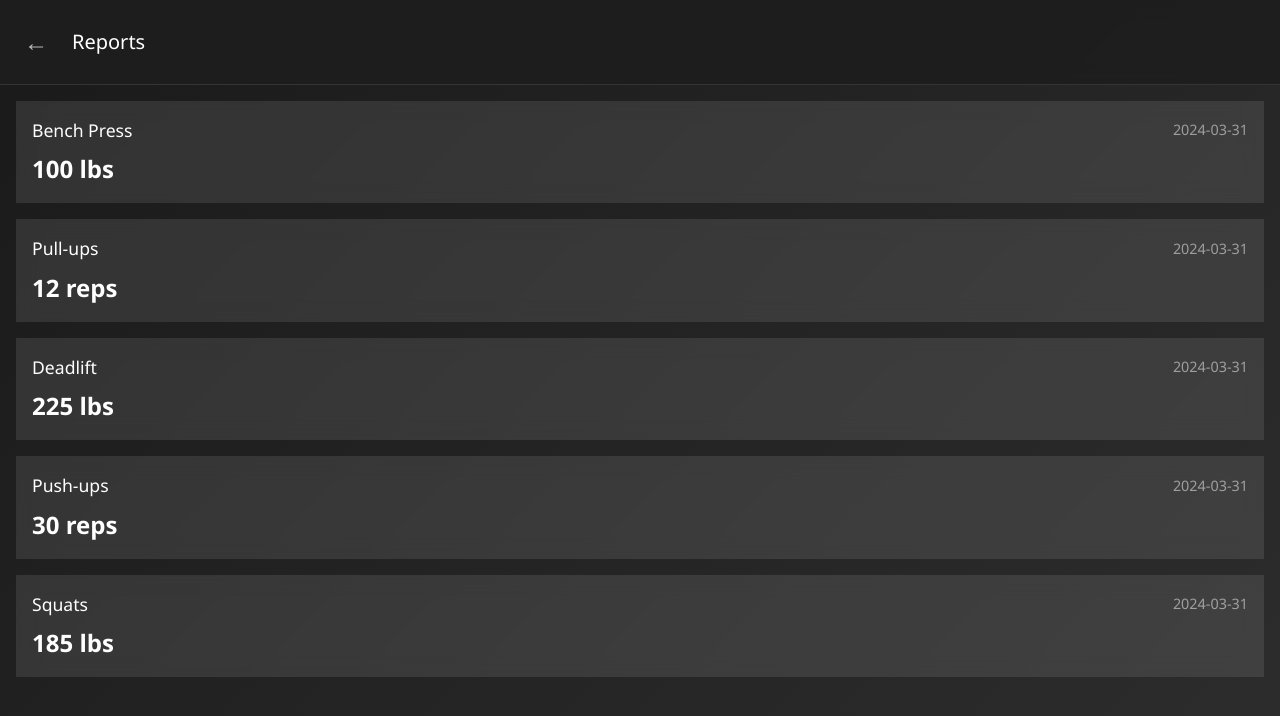
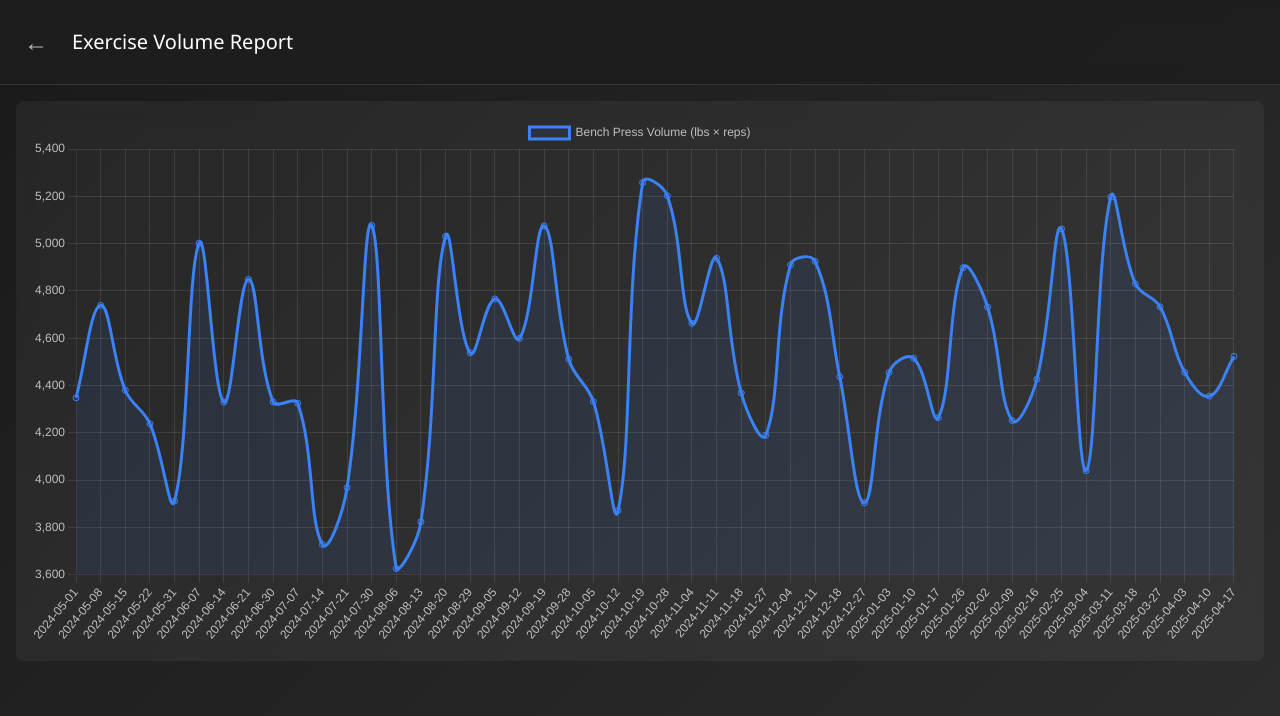
Before and after one commit to starkindustries/svelte-crud-app, a SvelteKit app: page /reports in a window 1280 px wide. Shown: the top 716 px of the page. Built offline with nearby package versions, Linux system fonts and the light colour scheme.

Commit message:
implement volume report with placeholder data

```diff
--- a/package.json
+++ b/package.json
@@ -34,6 +34,7 @@
 		"vite": "^6.0.0"
 	},
 	"dependencies": {
+		"chart.js": "^4.4.8",
 		"uuid": "^11.1.0"
 	}
 }
--- a/src/routes/reports/+page.svelte
+++ b/src/routes/reports/+page.svelte
@@ -1,5 +1,7 @@
 <script lang="ts">
 	import { goto } from '$app/navigation';
+	import { onMount } from 'svelte';
+	import Chart from 'chart.js/auto';
 
 	const reports = [
 		{ id: 1, title: 'Bench Press', value: '100 lbs', date: '2024-03-31' },
@@ -12,6 +14,87 @@
 	function goBack() {
 		goto('/');
 	}
+
+	// Generate 12 months of weekly bench press data
+	function generateBenchPressData() {
+		const data = [];
+		const startDate = new Date();
+		startDate.setMonth(startDate.getMonth() - 11); // Start 11 months ago
+
+		for (let month = 0; month < 12; month++) {
+			// Generate 4 weekly sessions for each month
+			for (let week = 0; week < 4; week++) {
+				const date = new Date(startDate);
+				date.setDate(date.getDate() + (month * 30) + (week * 7));
+
+				// Generate realistic-ish volume data
+				// Base volume around 3 sets of 8-12 reps at 135-185 lbs with some variation
+				const sets = [
+					{ weight: 135 + Math.floor(Math.random() * 50), reps: 8 + Math.floor(Math.random() * 4) },
+					{ weight: 135 + Math.floor(Math.random() * 50), reps: 8 + Math.floor(Math.random() * 4) },
+					{ weight: 135 + Math.floor(Math.random() * 50), reps: 8 + Math.floor(Math.random() * 4) }
+				];
+
+				const totalVolume = sets.reduce((acc, set) => acc + (set.weight * set.reps), 0);
+
+				data.push({
+					date: date.toISOString().split('T')[0],
+					volume: totalVolume
+				});
+			}
+		}
+
+		return data;
+	}
+
+	onMount(() => {
+		const ctx = document.getElementById('volumeChart') as HTMLCanvasElement;
+		const data = generateBenchPressData();
+
+		new Chart(ctx, {
+			type: 'line',
+			data: {
+				labels: data.map(d => d.date),
+				datasets: [{
+					label: 'Bench Press Volume (lbs × reps)',
+					data: data.map(d => d.volume),
+					borderColor: '#3b82f6',
+					backgroundColor: 'rgba(59, 130, 246, 0.1)',
+					tension: 0.4,
+					fill: true
+				}]
+			},
+			options: {
+				responsive: true,
+				maintainAspectRatio: false,
+				plugins: {
+					legend: {
+						labels: {
+							color: 'rgba(255, 255, 255, 0.7)'
+						}
+					}
+				},
+				scales: {
+					x: {
+						grid: {
+							color: 'rgba(255, 255, 255, 0.1)'
+						},
+						ticks: {
+							color: 'rgba(255, 255, 255, 0.7)'
+						}
+					},
+					y: {
+						grid: {
+							color: 'rgba(255, 255, 255, 0.1)'
+						},
+						ticks: {
+							color: 'rgba(255, 255, 255, 0.7)'
+						}
+					}
+				}
+			}
+		});
+	});
 </script>
 
 <div class="reports-page">
@@ -19,21 +102,11 @@
 		<button class="back-button" on:click={goBack} aria-label="Go back">
 			←
 		</button>
-		<h1>Reports</h1>
+		<h1>Exercise Volume Report</h1>
 	</div>
 
-	<div class="reports-container">
-		{#each reports as report}
-			<div class="report-card">
-				<div class="report-header">
-					<h2>{report.title}</h2>
-					<span class="date">{report.date}</span>
-				</div>
-				<div class="report-value">
-					{report.value}
-				</div>
-			</div>
-		{/each}
+	<div class="chart-container">
+		<canvas id="volumeChart"></canvas>
 	</div>
 </div>
 
@@ -79,39 +152,12 @@
 		font-weight: normal;
 	}
 
-	.reports-container {
+	.chart-container {
 		padding: 1rem;
-		display: flex;
-		flex-direction: column;
-		gap: 1rem;
-	}
-
-	.report-card {
-		background: rgba(255, 255, 255, 0.1);
+		height: 70vh;
+		background: rgba(255, 255, 255, 0.05);
+		border-radius: 8px;
+		margin: 1rem;
 		backdrop-filter: blur(10px);
-		padding: 1rem;
-	}
-
-	.report-header {
-		display: flex;
-		justify-content: space-between;
-		align-items: center;
-		margin-bottom: 0.5rem;
-	}
-
-	.report-header h2 {
-		margin: 0;
-		font-size: 1.1rem;
-		font-weight: normal;
-	}
-
-	.date {
-		font-size: 0.9rem;
-		color: rgba(255, 255, 255, 0.5);
-	}
-
-	.report-value {
-		font-size: 1.5rem;
-		font-weight: bold;
 	}
 </style>
```
Also changed, not shown: 1 other file (tests, documents, lock files or other folders).
